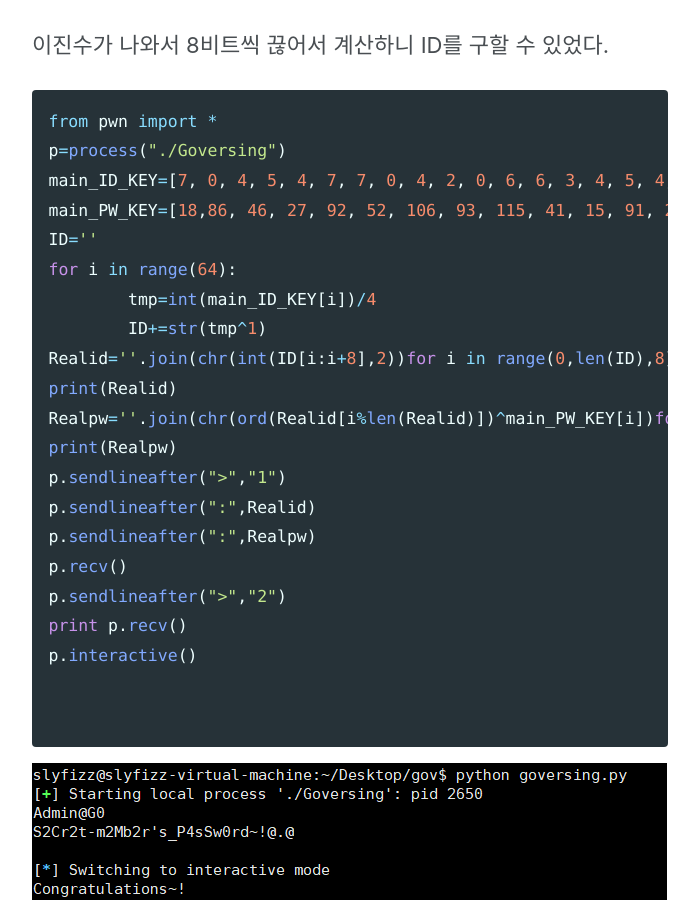
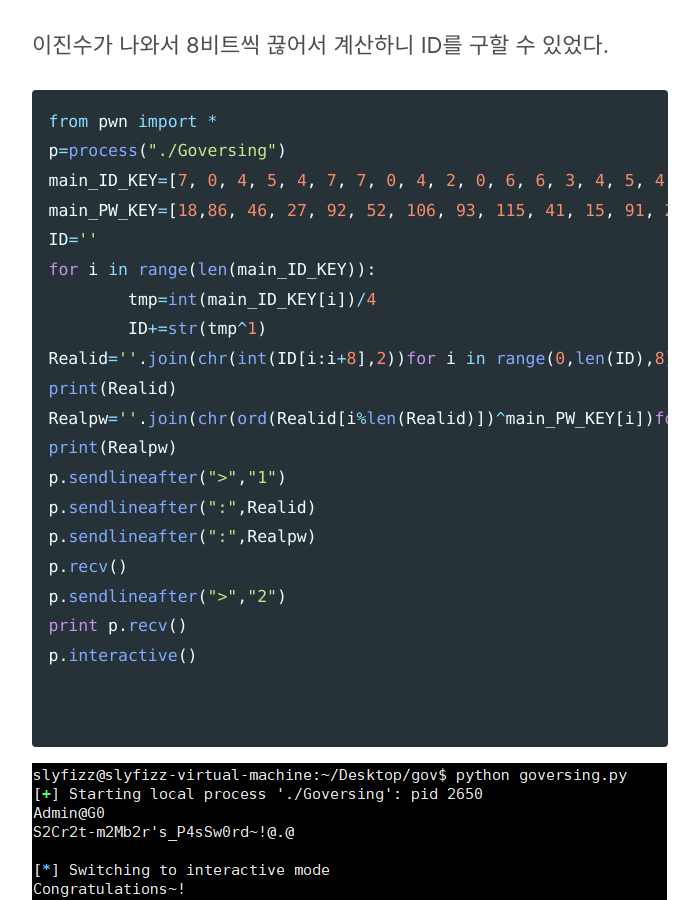
Before and after one commit to slyfizz3/slyfizz3.github.io, a Jekyll site: the page built from _posts/2019-07-22-Codegate2018-Goversing.md, in a window 1280 px wide and 900 px high, scrolled down 2179 px. Shown: the whole window, without its empty margins (290-989 px from the left). Built offline with Jekyll 4.4.1, drawn with Linux system fonts in a browser that asks for light colours; cached includes are drawn as plain includes; nearby versions of some CDN libraries.

Commit message:
Update 2019-07-22-Codegate2018-Goversing.md

```diff
--- a/_posts/2019-07-22-Codegate2018-Goversing.md
+++ b/_posts/2019-07-22-Codegate2018-Goversing.md
@@ -40,7 +40,7 @@ p=process("./Goversing")
 main_ID_KEY=[7, 0, 4, 5, 4, 7, 7, 0, 4, 2, 0, 6, 6, 3, 4, 5, 4, 0, 3, 6, 1, 0, 6, 1, 7, 2, 0, 6, 1, 7, 5, 3, 4, 2, 0, 6, 1, 0, 1, 5, 6, 3, 4, 5, 4, 7, 7, 7, 7, 0, 4, 5, 4, 0, 3, 1, 5, 6, 3, 3, 6, 6, 4, 7]
 main_PW_KEY=[18,86, 46, 27, 92, 52, 106, 93, 115, 41, 15, 91, 28, 103, 52, 111, 17, 80, 30, 58, 25, 112, 53, 84, 63, 69, 45, 71, 46]
 ID=''
-for i in range(64):
+for i in range(len(main_ID_KEY)):
 	tmp=int(main_ID_KEY[i])/4
 	ID+=str(tmp^1)
 Realid=''.join(chr(int(ID[i:i+8],2))for i in range(0,len(ID),8))
```
